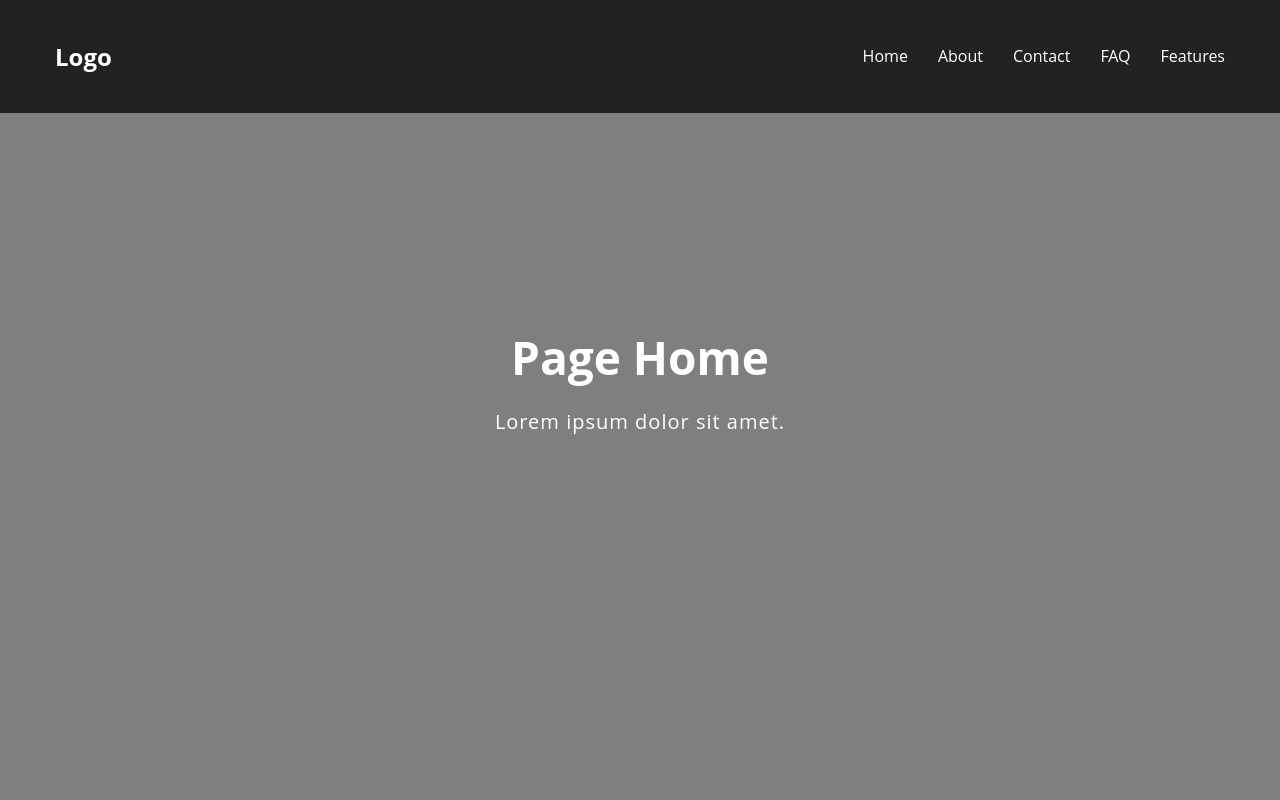
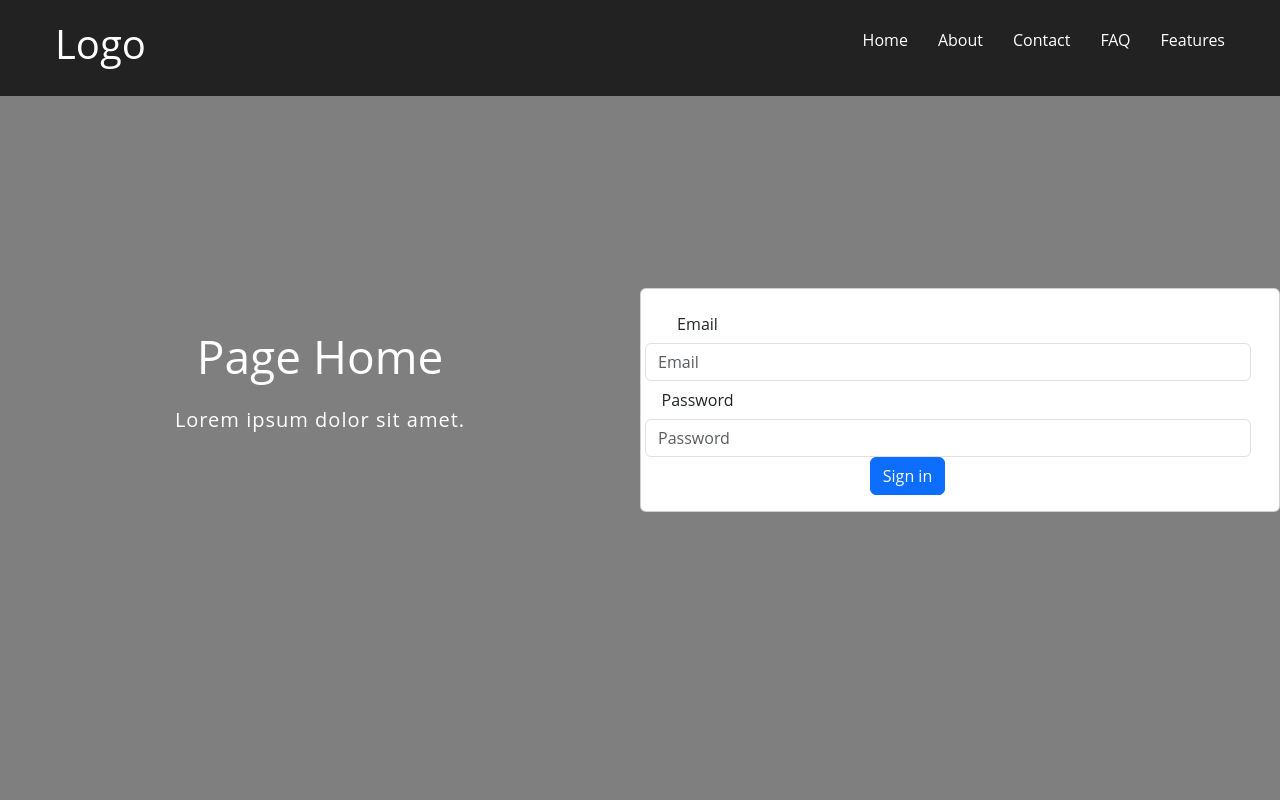
Before and after one commit to cindybragdon/Swap-it, a React (Create React App) app in the folder frontend/: page / in a window 1280 px wide. Shown: the top 800 px of the page. Built offline with nearby package versions, Linux system fonts and the light colour scheme; the HTML template or start-up script is replaced by a standard one.

Commit message:
Version 1.1 frontend

```diff
--- a/frontend/public/index.html
+++ b/frontend/public/index.html
@@ -10,6 +10,8 @@
       content="Web site created using create-react-app"
     />
     <link rel="apple-touch-icon" href="%PUBLIC_URL%/logo192.png" />
+
+    <link href="https://cdn.jsdelivr.net/npm/bootstrap@5.3.2/dist/css/bootstrap.min.css" rel="stylesheet" integrity="sha384-T3c6CoIi6uLrA9TneNEoa7RxnatzjcDSCmG1MXxSR1GAsXEV/Dwwykc2MPK8M2HN" crossorigin="anonymous">
     <!--
       manifest.json provides metadata used when your web app is installed on a
       user's mobile device or desktop. See https://developers.google.com/web/fundamentals/web-app-manifest/
@@ -39,5 +41,6 @@
       To begin the development, run `npm start` or `yarn start`.
       To create a production bundle, use `npm run build` or `yarn build`.
     -->
+    <script src="https://cdn.jsdelivr.net/npm/@popperjs/core@2.11.8/dist/umd/popper.min.js" integrity="sha384-I7E8VVD/ismYTF4hNIPjVp/Zjvgyol6VFvRkX/vR+Vc4jQkC+hVqc2pM8ODewa9r" crossorigin="anonymous"></script>
   </body>
 </html>
--- a/frontend/src/App.js
+++ b/frontend/src/App.js
@@ -1,7 +1,5 @@
-import logo from './logo.svg';
 import './App.css';
 import { BrowserRouter, Route, Routes } from 'react-router-dom';
-
 import Footer from './components/Footer';
 import NavBar from './components/NavBar';
 import Home from './pages/Home';
--- a/frontend/src/component2/Login.js
+++ b/frontend/src/component2/Login.js
@@ -1,62 +1,47 @@
-/*import React, { useState } from 'react';
+import React, { useState } from 'react';
 
 const Login = () => {
 
-    const [nom, setNom] = useState('');
-    const [prenom, setPrenom] = useState('');
-    const [email, setEmail] = useState('');
+    //const [email, setEmail] = useState('');
+    //const [password, setPassword] = useState('');
 
+    /*
     const submitForm = (event) => {
         event.preventDefault();
-        if (nom === '' || prenom === '' || email === '') {
+        if (email === '') {
             console.log("testproblem");
         }
         else{
-            localStorage.setItem('nom', nom);
-            localStorage.setItem('prenom', prenom);
             localStorage.setItem('email', email);
 
             alert('Form send');
         }
     }
-
-    var myValue = localStorage.getItem('nom');
-    console.log(myValue);
+    */
 
     return (
         <>
-
-
-
             <form action="">
-
-                <label className="form-label">Nom</label>
-                <input type="text"
-                    required
-                    onChange={e => setNom(e.target.value)}
-                    value={nom} />
-
-                <label className="form-label">Prénom</label>
-                <input type="text"
-                    required
-                    onChange={e => setPrenom(e.target.value)}
-                    value={prenom} />
-
-                <label className="form-label">Email</label>
-                <input type="email"
-                    required
-                    onChange={e => setEmail(e.target.value)}
-                    value={email} />
-
-                <button type="button"
-                    className="btn btn-primary mt-3"
-                    onClick={submitForm}>
-                    Form send
-                </button>
+                <div className="form-group row">
+                    <label className="col-sm-2 col-form-label">Email</label>
+                    <div className="form-group row">
+                        <input type="email" className="form-control" placeholder="Email"/>
+                    </div>
+                </div>
+                <div className="form-group row">
+                    <label className="col-sm-2 col-form-label">Password</label>
+                    <div className="form-group row">
+                        <input type="password" className="form-control" placeholder="Password" required />
+                    </div>
+                </div>
+                <div className="form-group row">
+                    <div className="col-sm-10">
+                        <button type="submit" className="btn btn-primary">Sign in</button>
+                    </div>
+                </div>
             </form>
         </>
     );
 };
 
 export default Login;
-*/
--- a/frontend/src/pages/Home.js
+++ b/frontend/src/pages/Home.js
@@ -1,11 +1,19 @@
 import React from 'react';
+import Login from "../component2/Login";
 // ceci est ma maison
 function Home() {
   return (
-    <div className='hero'>
+    <div className='hero oui'>
         <div className='container'>
             <h1>Page Home</h1>
             <p> Lorem ipsum dolor sit amet.</p>
+        </div>
+        <div className="col-sm-6">
+            <div className="card ">
+                <div className="card-body">
+                    <Login />
+                </div>
+            </div>
         </div>
     </div>
   );
```
